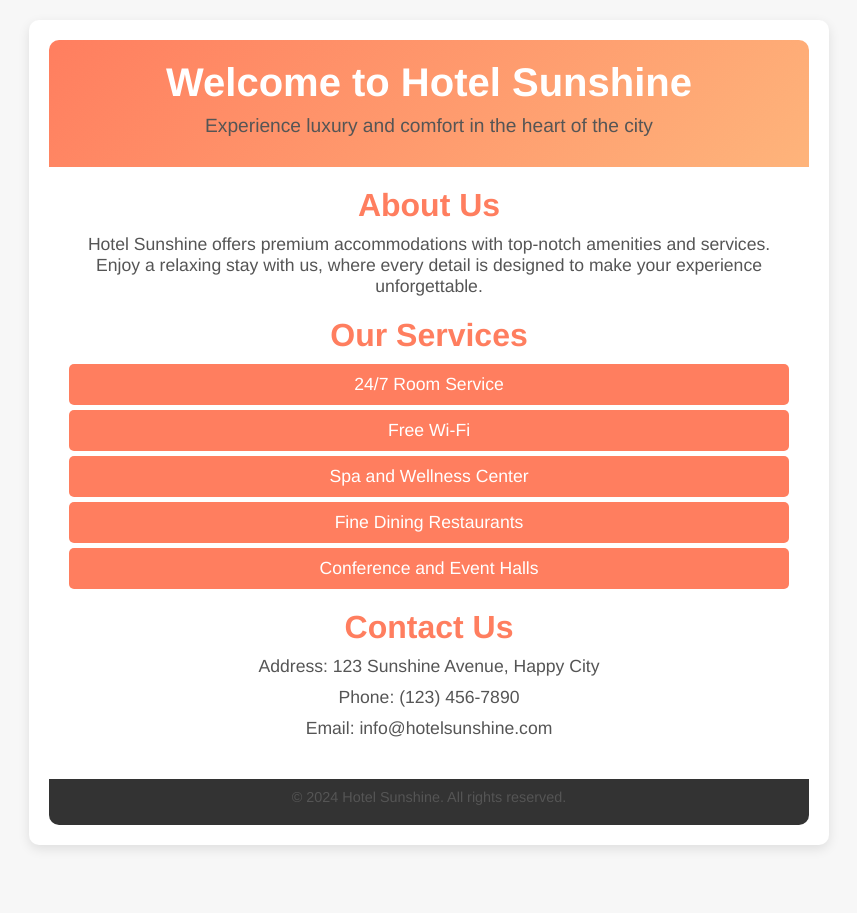
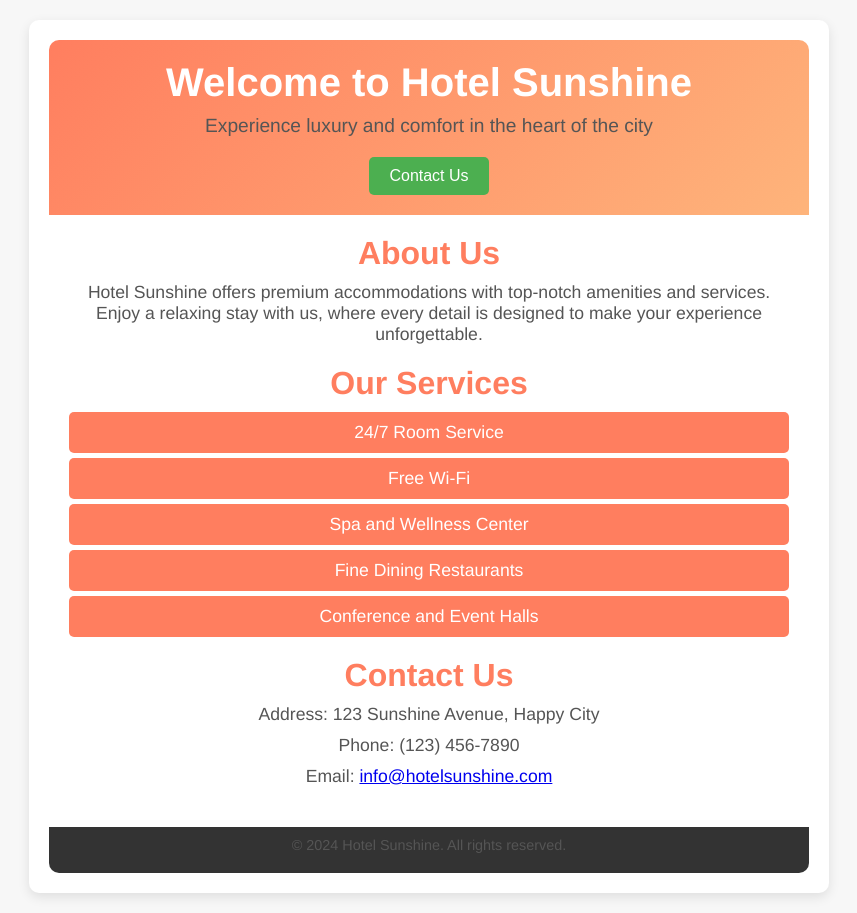
Before and after one commit to abdulwasay100/day2_git_cloud, a plain HTML site: page index.html in a window 1280 px wide. Shown: the whole page, without its empty margins (211-1068 px from the left). Before the commit the page ends 865 px from the top, so only its background shows below. Drawn offline with Linux system fonts and the light colour scheme.

Commit message:
updated plus used this command bcz we did it without stage command

```diff
--- a/bluestyle.css
+++ b/bluestyle.css
@@ -39,6 +39,24 @@ header h1 {
 
 header p {
   font-size: 1.2em;
+}
+
+header button {
+  background-color: #4CAF50;
+  color: white;
+  border: none;
+  padding: 10px 20px;
+  text-align: center;
+  text-decoration: none;
+  font-size: 16px;
+  margin-top: 10px;
+  cursor: pointer;
+  border-radius: 5px;
+  transition: background-color 0.3s;
+}
+
+header button:hover {
+  background-color: #45a049;
 }
 
 /* Main styles */
--- a/index.html
+++ b/index.html
@@ -3,20 +3,27 @@
 <head>
 <meta charset="UTF-8">
 <meta name="viewport" content="width=device-width, initial-scale=1.0">
-<title>Hotel Sunshine</title>
+<title>Hotel Sunshine - Luxury and Comfort</title>
 <link rel="stylesheet" href="bluestyle.css"> <!-- Link to external CSS file -->
 </head>
 <body>
   <div class="container">
+    <!-- Header Section -->
     <header>
       <h1>Welcome to Hotel Sunshine</h1>
       <p>Experience luxury and comfort in the heart of the city</p>
+      <button onclick="window.location.href='#contact'">Contact Us</button>
     </header>
+
+    <!-- Main Content Section -->
     <main>
+      <!-- About Section -->
       <section class="about">
         <h2>About Us</h2>
         <p>Hotel Sunshine offers premium accommodations with top-notch amenities and services. Enjoy a relaxing stay with us, where every detail is designed to make your experience unforgettable.</p>
       </section>
+
+      <!-- Services Section -->
       <section class="services">
         <h2>Our Services</h2>
         <ul>
@@ -27,18 +34,23 @@
           <li>Conference and Event Halls</li>
         </ul>
       </section>
-      <section class="contact">
+
+      <!-- Contact Section -->
+      <section id="contact" class="contact">
         <h2>Contact Us</h2>
         <p>Address: 123 Sunshine Avenue, Happy City</p>
         <p>Phone: (123) 456-7890</p>
-        <p>Email: info@hotelsunshine.com</p>
+        <p>Email: <a href="mailto:info@hotelsunshine.com">info@hotelsunshine.com</a></p>
       </section>
     </main>
+
+    <!-- Footer Section -->
     <footer>
       <p>&copy; 2024 Hotel Sunshine. All rights reserved.</p>
     </footer>
   </div>
 
+  <!-- JavaScript for interactive elements -->
   <script>
     function changeColor() {
       var textElement = document.getElementById('text');
```
